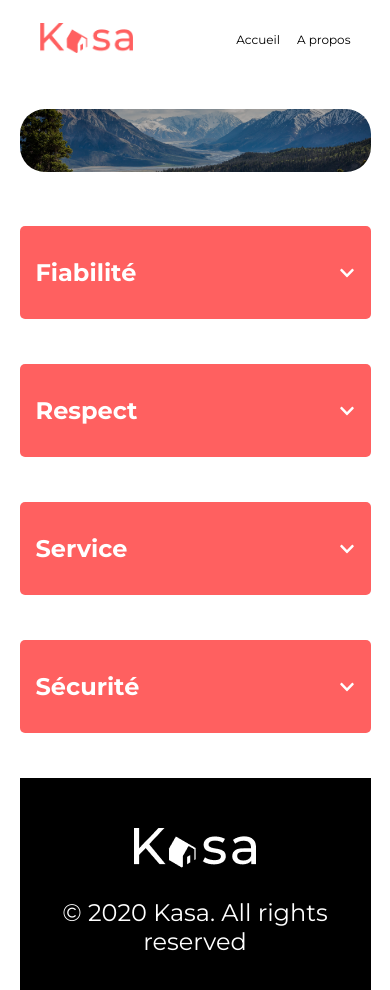
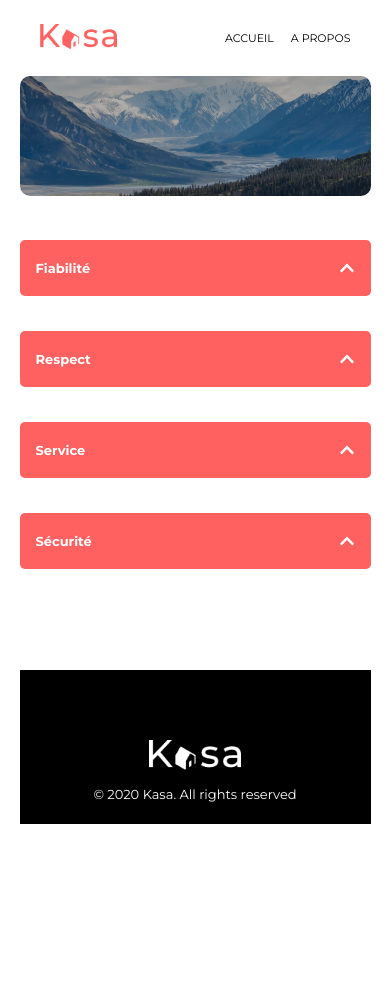
Before and after one commit to jomhlb/projet-kasa, a React (Vite) app: page /about in a window 390 px wide. After the commit the page ends 844 px from the top, so only its background shows below. Built offline with nearby package versions, Linux system fonts and the light colour scheme.

Commit message:
MAJ Sass et responsive home page, about + error page

```diff
--- a/src/components/Collapse/index.jsx
+++ b/src/components/Collapse/index.jsx
@@ -14,7 +14,7 @@ function Collapse({ title, children }) {
     <div className="collapse">
       <div className="collapse-header" onClick={() => setIsOpen(!isOpen)}>
         <h3>{title}</h3>
-        {isOpen ? <FaChevronUp /> : <FaChevronDown />}
+        {isOpen ? <FaChevronDown /> : <FaChevronUp />}
       </div>
       <div
         className="collapse-content"
--- a/src/styles/_about.scss
+++ b/src/styles/_about.scss
@@ -1,15 +1,27 @@
 /* About Page */
-.picture-container {
-  .about-banniere {
-    width: 100%;
-    margin-top: 30px;
-    margin-bottom: 50px;
+.picture-container .about-banniere img {
+  width: 100%;
+  object-fit: cover;
+  max-height: 160px;
+  border-radius: 25px;
+  margin-top: 30px;
+  margin-bottom: 50px;
+}
 
-    img {
-      width: 100%;
-      object-fit: cover;
-      max-height: 160px;
-      border-radius: 25px;
-    }
+
+  // Media query pour tablette
+  @media (max-width: $breakpoint-tablet) {
+    .picture-container .about-banniere img {
+    height: 130px;
+    margin-bottom: 40px;
+    margin-top: 0;
+    border-radius: 10px;
   }
 }
+
+  // Media query pour tablette
+  @media (max-width: $breakpoint-mobile) {
+    .picture-container .about-banniere img {
+    height: 120px;
+  }
+}
--- a/src/styles/_banner.scss
+++ b/src/styles/_banner.scss
@@ -30,10 +30,17 @@
 
   // Media query pour tablette
   @media (max-width: $breakpoint-tablet) {
-    font-size: 18px;
+    font-size: 16px;
+      text-transform: uppercase;
+
 
     &-menu {
       gap: 17px;
+    }
+
+        img {
+      height: 40px;
+
     }
   }
 }
@@ -41,12 +48,13 @@
 // Media query pour mobile
 @media (max-width: $breakpoint-mobile) {
   .navbar {
-    font-size: 12px;
+    font-size: 11px;
 
       &-logo {
     img {
-      height: 30px;
+      height: 25px;
 
+    }
   }
 }
-}}
+}
--- a/src/styles/_bases.scss
+++ b/src/styles/_bases.scss
@@ -4,4 +4,12 @@ body {
   max-width: 1440px;
   margin: 0 auto;
   width: 90%;
+    height: 100%;
+
 }
+
+  @media (max-width: $breakpoint-mobile) {
+    body {
+        min-height: 100vh;
+  }
+}
--- a/src/styles/_cards.scss
+++ b/src/styles/_cards.scss
@@ -9,7 +9,7 @@
   background-color: $background-color-card;
   border-radius: 25px;
   color: $text-light;
-  padding: 50px 0;
+  padding: 30px 10px;
   margin: 50px 0;
 
   .card {
@@ -24,14 +24,52 @@
       display: flex;
       text-align: start;
       padding-left: 5px;
+      font-size: 18px;
     }
 
     .img-card {
       max-width: 340px;
-      height: 340px;
       width: 100%;
+      height: auto;
+      aspect-ratio: 1/1;
       border-radius: 10px;
       object-fit: cover;
     }
   }
+ }
+
+/* Media query pour tablette */
+@media (max-width: $breakpoint-tablet) {
+  .cards-grid {
+    padding: 0;
+    background-color: transparent;
+
+    .card {
+      width: 42%;
+      padding: 15px;
+
+      .img-card {
+        max-width: 100%;
+        aspect-ratio: 1/1;
+      }
+    }
+  }
 }
+
+/* Media query pour mobile */
+@media (max-width: $breakpoint-mobile) {
+  .cards-grid {
+    margin-top: 40px;
+    gap: 20px;
+
+    .card {
+      width: 100%;
+      padding: 10px;
+
+      .img-card {
+        max-width: 100%;
+        aspect-ratio: 1/1;
+      }
+    }
+  }
+}
--- a/src/styles/_collapse.scss
+++ b/src/styles/_collapse.scss
@@ -34,3 +34,29 @@
     }
   }
 }
+
+// Media query pour tablette
+@media (max-width: $breakpoint-tablet) {
+    .collapse{
+        margin-bottom: 20px;
+    }
+  .collapse-header {
+    height: 40px;
+  }
+
+  h3 {
+    font-size: 15px !important;
+  }
+
+  .collapse-content {
+    font-size: 12px;
+  }
+}
+
+
+// Media query pour mobile
+@media (max-width: $breakpoint-mobile) {
+  h3 {
+    font-size: 13px !important;
+  }
+}
--- a/src/styles/_error.scss
+++ b/src/styles/_error.scss
@@ -27,4 +27,40 @@
     margin-bottom: 98px;
     color: $text-dark;
   }
+
+
+// Media query pour tablette
+@media (max-width: $breakpoint-tablet) {
+  .error-title{
+    font-size: 100px;
+    margin-top: 80px;
   }
+
+    .error-subtitle{
+      font-size: 20px;
+  }
+
+   .error-link {
+    font-size: 15px;
+    margin-bottom: 113px;
+  }
+  }
+
+
+  // Media query pour mobile
+@media (max-width: $breakpoint-mobile) {
+  .error-title{
+    font-size: 80px;
+  }
+
+    .error-subtitle{
+      font-size: 19px;
+      margin-top: 20px;
+  }
+
+    .error-link {
+    font-size: 14px;
+     margin-bottom: 87px;
+  }
+  }
+  }
--- a/src/styles/_footer.scss
+++ b/src/styles/_footer.scss
@@ -9,4 +9,25 @@ footer {
   padding: 50px 0 10px;
   gap: 10px;
   font-size: 24px;
+
+
+  // Media query pour tablette
+  @media (max-width: $breakpoint-tablet) {
+  font-size: 16px;
+  margin-top: 40px;
+  img {
+    height: 40px;
+    margin-top: 20px;
+    padding-bottom: 0;
+  }
 }
+
+// Media query pour mobile
+@media (max-width: $breakpoint-mobile) {
+  font-size: 13px;
+  margin-top: 86px;
+  height: 94px;
+  img {
+    height: 30px;
+  }
+}}
--- a/src/styles/_home.scss
+++ b/src/styles/_home.scss
@@ -9,5 +9,20 @@
   align-items: center;
   justify-content: center;
   padding: 50px;
-  border-radius: 25px;
+  border-radius: 25px;}
+
+
+// Media query pour tablette
+@media (max-width: $breakpoint-tablet) {
+.home-title {
+  font-size: 24px;
+  border-radius: 10px;
+  margin-top: 0;
 }
+
+
+// Media query pour tablette
+@media (max-width: $breakpoint-mobile) {
+.home-title {
+    padding: 30px;
+}}}
```
Also changed, not shown: src/components/Footer/index.jsx (+4 -4 lines).
